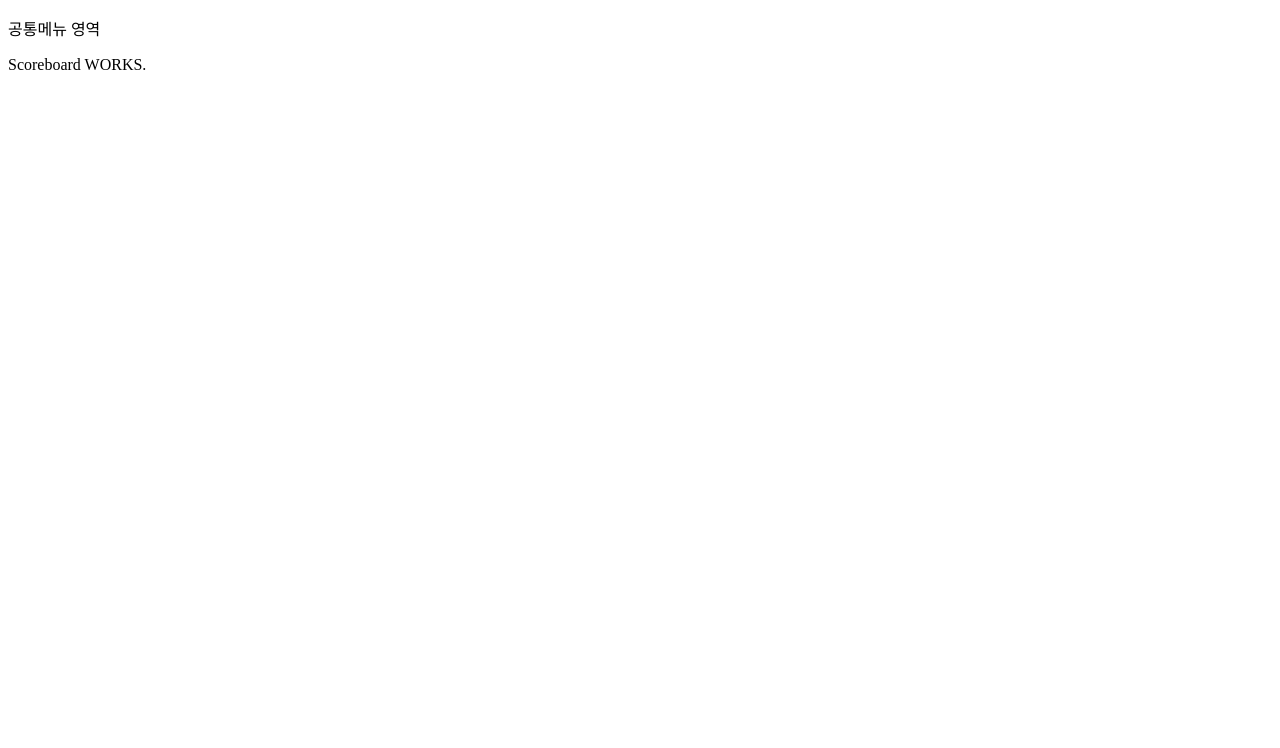
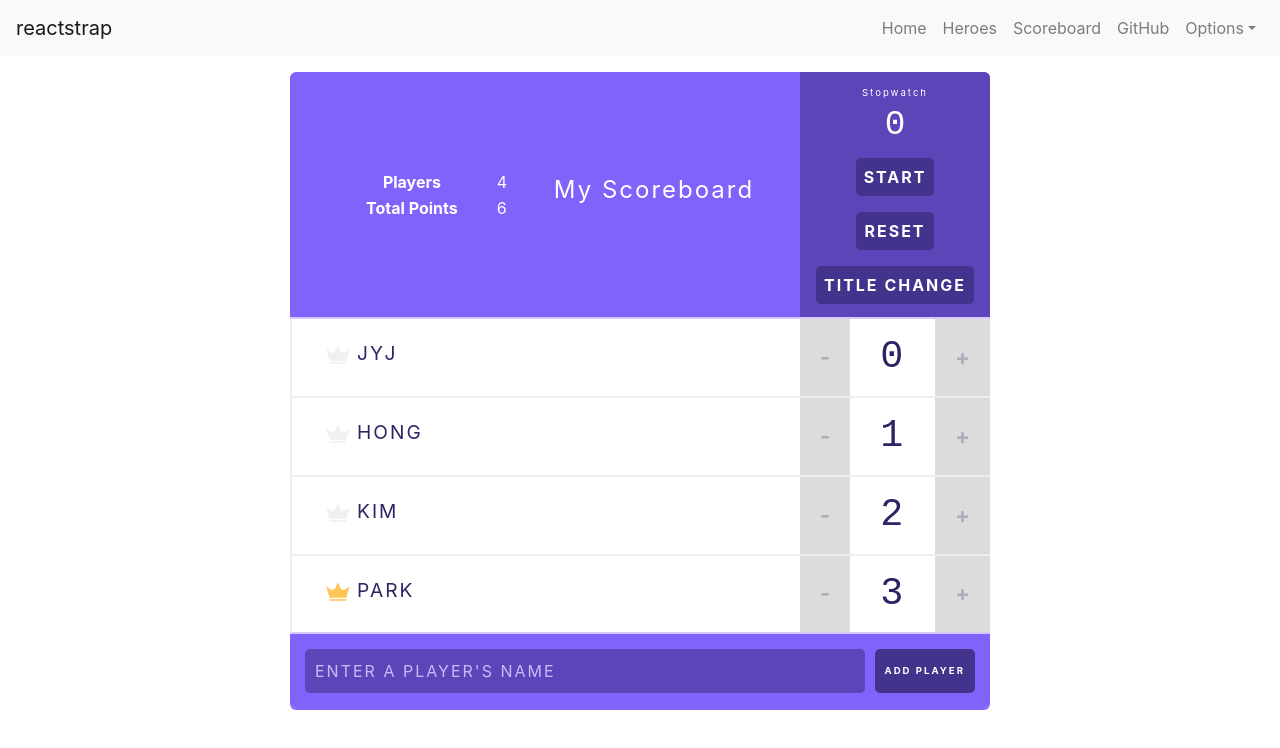
Before and after one commit to applezest/scoreboard, a React (Create React App) app: page /scoreboard in a window 1280 px wide. Shown: the top 748 px of the page. Built offline with nearby package versions, Linux system fonts and the light colour scheme.

Commit message:
공통메뉴 작성 - bootstrap, reactstrap

```diff
--- a/package.json
+++ b/package.json
@@ -3,12 +3,14 @@
   "version": "0.1.0",
   "private": true,
   "dependencies": {
+    "bootstrap": "^4.3.1",
     "prop-types": "^15.7.2",
     "react": "^16.9.0",
     "react-dom": "^16.9.0",
     "react-redux": "^7.1.1",
     "react-router-dom": "^5.0.1",
     "react-scripts": "3.1.1",
+    "reactstrap": "^8.0.1",
     "redux": "^4.0.4"
   },
   "scripts": {
--- a/src/index.js
+++ b/src/index.js
@@ -1,11 +1,14 @@
 import React from 'react';
 import ReactDOM from 'react-dom';
-import './index.css';
+
 import App from './App';
 import * as serviceWorker from './serviceWorker';
 import {Provider} from "react-redux";
 import {store} from "./redux/store";
 import {Root} from "./pages/Root";
+
+import 'bootstrap/dist/css/bootstrap.css';
+import './index.css';
 
 ReactDOM.render(<Provider store={store}><Root /></Provider>, document.getElementById('root'));
 
--- /dev/null
+++ b/src/pages/Menu.js
@@ -0,0 +1,72 @@
+import React from 'react';
+import {
+	Collapse,
+	Navbar,
+	NavbarToggler,
+	NavbarBrand,
+	Nav,
+	NavItem,
+	NavLink,
+	UncontrolledDropdown,
+	DropdownToggle,
+	DropdownMenu,
+	DropdownItem } from 'reactstrap';
+
+export class Menu extends React.Component {
+	constructor(props) {
+		super(props);
+
+		this.toggle = this.toggle.bind(this);
+		this.state = {
+			isOpen: false
+		};
+	}
+	toggle() {
+		this.setState({
+			isOpen: !this.state.isOpen
+		});
+	}
+	render() {
+		return (
+			<div>
+				<Navbar color="light" light expand="sm">
+					<NavbarBrand href="/">reactstrap</NavbarBrand>
+					<NavbarToggler onClick={this.toggle} />
+					<Collapse isOpen={this.state.isOpen} navbar>
+						<Nav className="ml-auto" navbar>
+							<NavItem>
+								<NavLink href="/">Home</NavLink>
+							</NavItem>
+							<NavItem>
+								<NavLink href="/heroes">Heroes</NavLink>
+							</NavItem>
+							<NavItem>
+								<NavLink href="/scoreboard">Scoreboard</NavLink>
+							</NavItem>
+							<NavItem>
+								<NavLink href="https://github.com/reactstrap/reactstrap">GitHub</NavLink>
+							</NavItem>
+							<UncontrolledDropdown nav inNavbar>
+								<DropdownToggle nav caret>
+									Options
+								</DropdownToggle>
+								<DropdownMenu right>
+									<DropdownItem>
+										Option 1
+									</DropdownItem>
+									<DropdownItem>
+										Option 2
+									</DropdownItem>
+									<DropdownItem divider />
+									<DropdownItem>
+										Reset
+									</DropdownItem>
+								</DropdownMenu>
+							</UncontrolledDropdown>
+						</Nav>
+					</Collapse>
+				</Navbar>
+			</div>
+		);
+	}
+}
--- a/src/pages/Root.js
+++ b/src/pages/Root.js
@@ -3,6 +3,7 @@
 import {Heroes} from "./Heroes";
 import {Scoreboard} from "./Scoreboard";
 import {BrowserRouter, Route, Switch} from "react-router-dom";
+import {Menu} from "./Menu";
 
 export class Root extends React.Component {
 
@@ -10,9 +11,9 @@
 		return (
 			<BrowserRouter>
 				<>
-					<p>공통메뉴 영역</p>
+					<Menu></Menu>
 					<Switch>
-						<Route exact path="/" component={Home}></Route>
+						<Route exact path="/" component={Home}></Route> {/* exact를 빼면 /를 포함한 모든 케이스에 호출됨. */}
 						<Route path="/heroes" component={Heroes}></Route>
 						<Route path="/scoreboard" component={Scoreboard}></Route>
 					</Switch>
--- a/src/pages/Scoreboard.js
+++ b/src/pages/Scoreboard.js
@@ -1,12 +1,11 @@
 import React from 'react';
+import App from "../App";
 
 export class Scoreboard extends React.Component {
 
 	render() {
 		return (
-			<div>
-				Scoreboard WORKS.
-			</div>
+			<App></App>
 		);
 	}
 }
```
Also changed, not shown: 1 other file (tests, documents, lock files or other folders).
